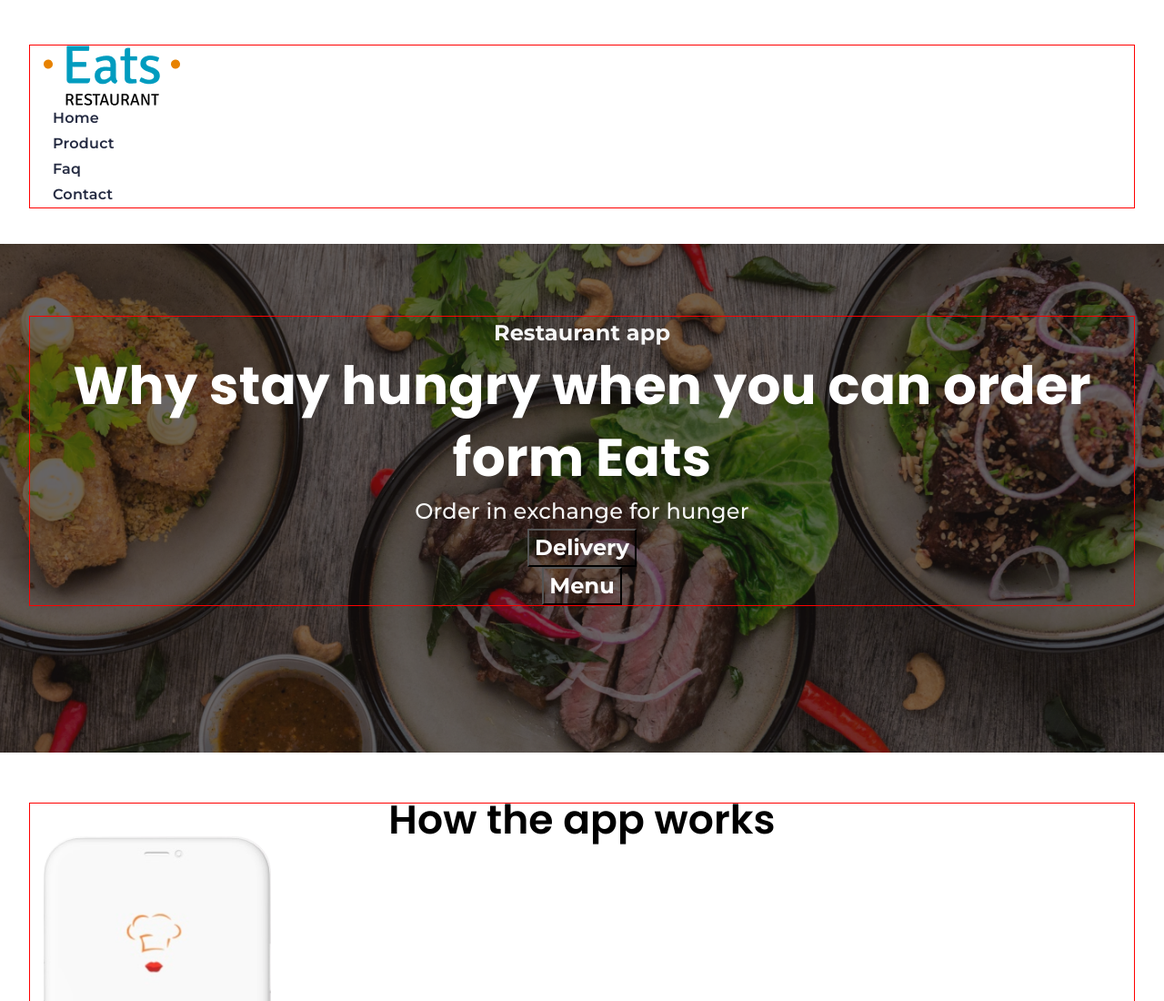
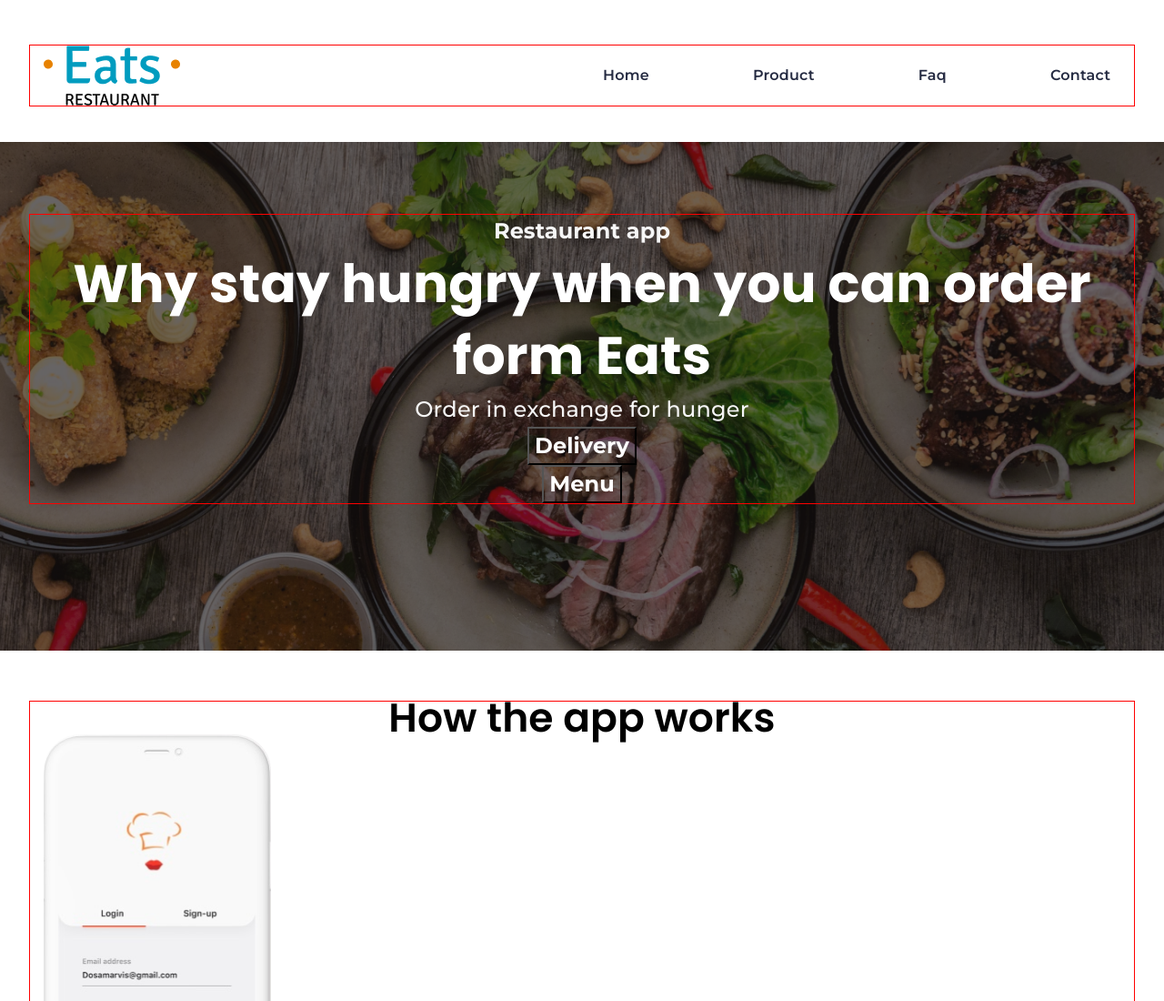
Before and after one commit to Horbunov-Yurii/East, a plain HTML site: page index.html in a window 1280 px wide. Shown: the top 1100 px of the page at 91% size. Drawn offline with nearby package versions, Linux system fonts and the light colour scheme.

Commit message:
headerbox

```diff
--- a/css/styles.css
+++ b/css/styles.css
@@ -14,16 +14,25 @@ header {
   padding-bottom: 40px;
 }
 
+.header-box {
+  display: flex;
+  align-items: center;
+}
 
-
-
+.header-logo {
+  margin-right: 455px;
+}
 
 .header-img {
   width: 150px;
   height: 66px;
 }
 
+.nav-list {
+  display: flex;
+  gap: 94px;
 
+}
 
 .nav-link {
   padding: 10px;
--- a/index.html
+++ b/index.html
@@ -1,5 +1,6 @@
 <!DOCTYPE html>
 <html lang="en">
+
 <head>
   <meta charset="UTF-8" />
   <meta name="viewport" content="width=device-width, initial-scale=1.0" />
@@ -8,24 +9,18 @@
   <link rel="preconnect" href="https://fonts.gstatic.com" crossorigin />
   <link
     href="https://fonts.googleapis.com/css2?family=Montserrat:ital,wght@0,100..900;1,100..900&family=Poppins:ital,wght@0,100;0,200;0,300;0,400;0,500;0,600;0,700;0,800;0,900;1,100;1,200;1,300;1,400;1,500;1,600;1,700;1,800;1,900&family=Roboto:ital,wght@0,100;0,300;0,400;0,500;0,700;0,900;1,100;1,300;1,400;1,500;1,700;1,900&display=swap"
-      rel="stylesheet"
-    />
-    <link
-      rel="stylesheet"
-      href="https://cdnjs.cloudflare.com/ajax/libs/modern-normalize/2.0.0/modern-normalize.min.css"
+    rel="stylesheet" />
+  <link rel="stylesheet" href="https://cdnjs.cloudflare.com/ajax/libs/modern-normalize/2.0.0/modern-normalize.min.css"
     integrity="sha512-4xo8blKMVCiXpTaLzQSLSw3KFOVPWhm/TRtuPVc4WG6kUgjH6J03IBuG7JZPkcWMxJ5huwaBpOpnwYElP/m6wg=="
-      crossorigin="anonymous"
-      referrerpolicy="no-referrer"
-    />
+    crossorigin="anonymous" referrerpolicy="no-referrer" />
   <link rel="stylesheet" href="./css/reset.css" />
   <link rel="stylesheet" href="./css/styles.css" />
 </head>
+
 <body>
   <header>
-      <div class="container">
-        <a href="./index.html" class="header-logo"
-          ><img src="./img/logo.png" alt="лого" class="header-img"
-        /></a>
+    <div class="container header-box">
+      <a href="./index.html" class="header-logo"><img src="./img/logo.png" alt="лого" class="header-img" /></a>
 
       <nav class="header-nav">
         <ul class="nav-list">
@@ -118,4 +113,5 @@
     </div>
   </footer>
 </body>
+
 </html>
```
Lines whose indentation alone changed are shown as unchanged.
